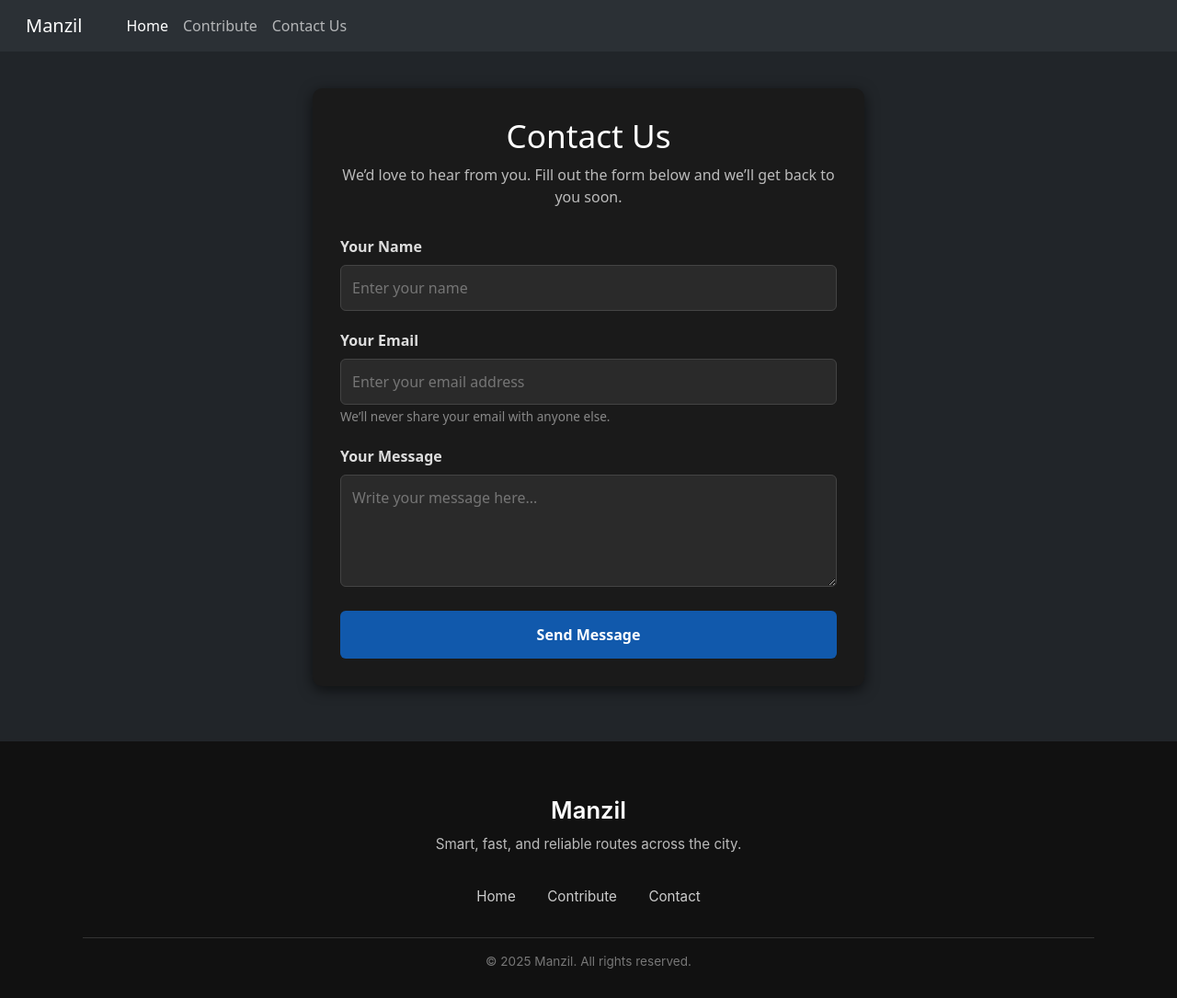
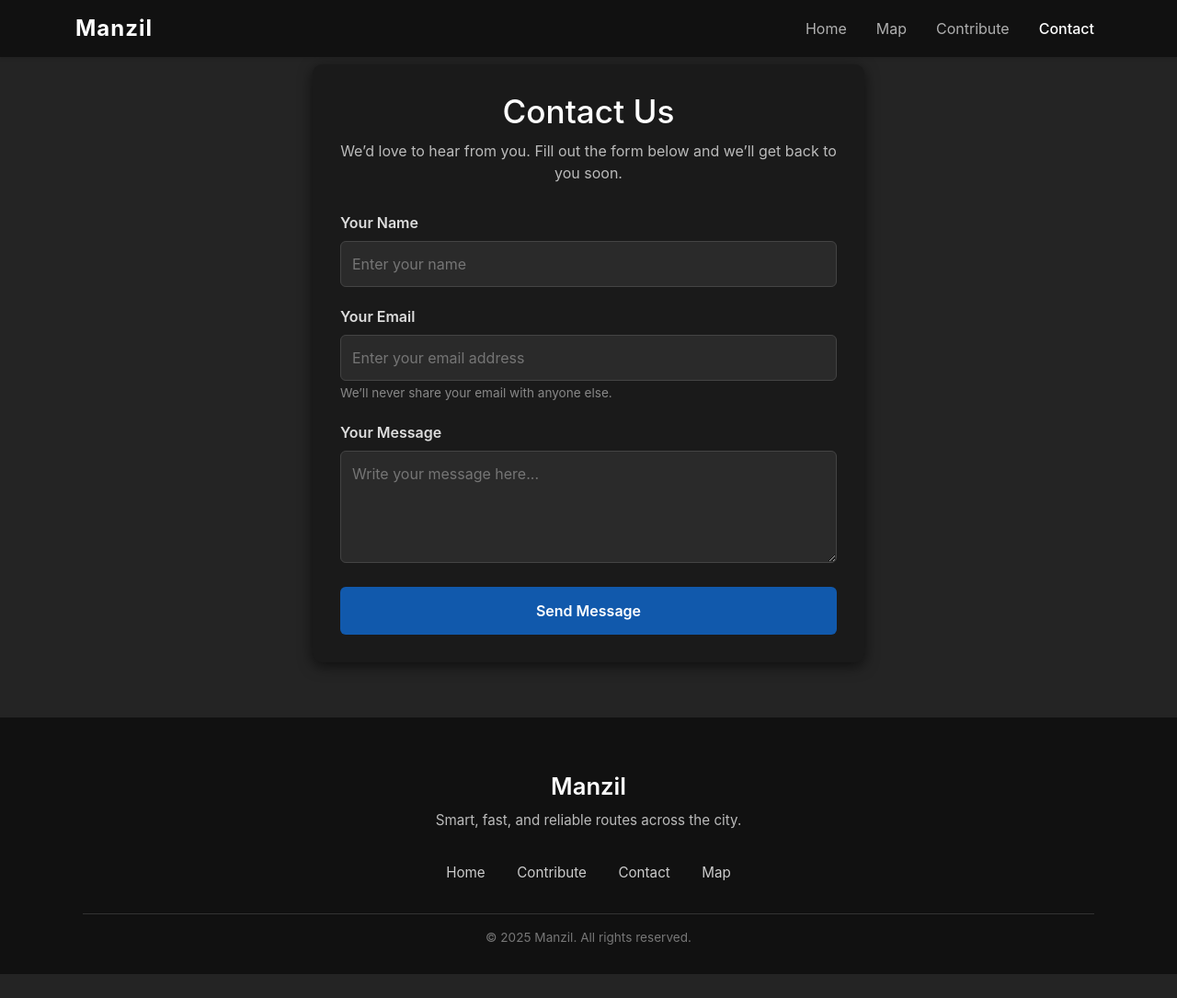
Before and after one commit to msaadirfan/manzil, a Django app: page /contact in a window 1280 px wide. Shown: the whole page at 92% size. After the commit the page ends 1059 px from the top, so only its background shows below. Run offline with Django 5.2, Linux system fonts and the light colour scheme.

Commit message:
updated the ui and added map.html

```diff
--- a/routefinder/urls.py
+++ b/routefinder/urls.py
@@ -7,5 +7,6 @@ urlpatterns=[
     path('contact',views.contact,name='contact'),
     path('home',views.home,name='home'),
     path('stations/',views.station_search,name='station_search'),
-    path('find_route',views.find_route,name='find_route')
+    path('find_route',views.find_route,name='find_route'),
+    path('map',views.map,name='map'),
     ]
--- a/routefinder/views.py
+++ b/routefinder/views.py
@@ -41,6 +41,8 @@ def contribute(request):
 def home(request):
     return render(request,'home.html')
 
+def map(request):
+    return render(request,'map.html')
 
 def station_search(request):
     query = request.GET.get("q", "")
--- /dev/null
+++ b/static/css/base.css
@@ -0,0 +1,51 @@
+/* base.css */
+
+/* General dark background */
+body {
+    background-color: #242424
+    ;
+    color: #e0e0e0;
+    font-family: 'Inter', 'Segoe UI', sans-serif;
+}
+
+/* Navbar */
+.navbar {
+    background-color: #111 !important;
+    transition: background-color 0.3s ease;
+}
+
+.navbar .navbar-brand {
+    color: #ffffff !important;
+    letter-spacing: 1px;
+}
+
+.navbar .nav-link {
+    color: #b0b0b0 !important;
+    margin-left: 1rem;
+    transition: color 0.2s ease;
+}
+
+.navbar .nav-link:hover,
+.navbar .nav-link.active {
+    color: #ffffff !important;
+    font-weight: 500;
+}
+
+/* Flash messages */
+.alert {
+    border-radius: 8px;
+    font-size: 0.95rem;
+}
+
+/* Buttons */
+.btn-primary {
+    background-color: #1db954;
+    border: none;
+    font-weight: 500;
+    padding: 0.6rem 1.3rem;
+    border-radius: 8px;
+}
+
+.btn-primary:hover {
+    background-color: #1aa34a;
+}
--- a/templates/base.html
+++ b/templates/base.html
@@ -1,87 +1,76 @@
 {% load static %}
 <!doctype html>
-<html lang="en" data-bs-theme="dark">
+<html lang="en" >
   <head>
-    <!-- Required meta tags -->
     <meta charset="utf-8">
     <meta name="viewport" content="width=device-width, initial-scale=1">
-    <!-- footer css -->
+
+    <!-- Bootstrap CSS -->
+    <link rel="stylesheet" href="https://cdn.jsdelivr.net/npm/bootstrap@5.3.2/dist/css/bootstrap.min.css">
+
+    <!-- Global Custom CSS -->
+    <link rel="stylesheet" href="{% static 'css/base.css' %}">
+    <!-- Footer CSS -->
     <link rel="stylesheet" href="{% static 'css/footer.css' %}">
-    <!-- Bootstrap CSS -->
-    <link rel="stylesheet" href="https://cdn.jsdelivr.net/npm/bootstrap@5.3.7/dist/css/bootstrap.rtl.min.css" integrity="sha384-Xbg45MqvDIk1e563NLpGEulpX6AvL404DP+/iCgW9eFa2BqztiwTexswJo2jLMue" crossorigin="anonymous">
-    <title>Manzil
-{% block title %}
 
-{% endblock title %}
-</title>
-
+    <title>Manzil {% block title %}{% endblock title %}</title>
   </head>
   <body>
 
-    <!-- Optional JavaScript; choose one of the two! -->
+    <!-- Navbar -->
+    <nav class="navbar navbar-expand-lg navbar-dark bg-dark fixed-top shadow-sm">
+      <div class="container">
+        <!-- Brand -->
+        <a class="navbar-brand fw-bold fs-4" href="/home">Manzil</a>
 
-    <!-- Option 1: Bootstrap Bundle with Popper -->
-    <script src="https://cdn.jsdelivr.net/npm/bootstrap@5.3.7/dist/js/bootstrap.bundle.min.js" integrity="sha384-ndDqU0Gzau9qJ1lfW4pNLlhNTkCfHzAVBReH9diLvGRem5+R9g2FzA8ZGN954O5Q" crossorigin="anonymous"></script>
-
-    <!-- Option 2: Separate Popper and Bootstrap JS -->
-    <!--
-    <script src="https://cdn.jsdelivr.net/npm/@popperjs/core@2.11.8/dist/umd/popper.min.js" integrity="sha384-I7E8VVD/ismYTF4hNIPjVp/Zjvgyol6VFvRkX/vR+Vc4jQkC+hVqc2pM8ODewa9r" crossorigin="anonymous"></script>
-    <script src="https://cdn.jsdelivr.net/npm/bootstrap@5.3.7/dist/js/bootstrap.min.js" integrity="sha384-7qAoOXltbVP82dhxHAUje59V5r2YsVfBafyUDxEdApLPmcdhBPg1DKg1ERo0BZlK" crossorigin="anonymous"></script>
-    -->
-
-   <!-- carousel -->
-   <!-- <link href="https://cdn.jsdelivr.net/npm/bootstrap@5.3.7/dist/css/bootstrap.min.css" rel="stylesheet" integrity="sha384-LN+7fdVzj6u52u30Kp6M/trliBMCMKTyK833zpbD+pXdCLuTusPj697FH4R/5mcr" crossorigin="anonymous">
-   -->
-   <!-- navbar -->
-   <nav class="navbar navbar-expand-lg bg-body-tertiary">
-  <div class="container-fluid">
-    <a class="navbar-brand" href="home">Manzil</a>
-    <button class="navbar-toggler" type="button" data-bs-toggle="collapse" data-bs-target="#navbarNavDropdown" aria-controls="navbarNavDropdown" aria-expanded="false" aria-label="Toggle navigation">
+        <!-- Mobile toggle -->
+        <button class="navbar-toggler" type="button" data-bs-toggle="collapse" data-bs-target="#navbarNav"
+                aria-controls="navbarNav" aria-expanded="false" aria-label="Toggle navigation">
           <span class="navbar-toggler-icon"></span>
         </button>
-    <div class="collapse navbar-collapse" id="navbarNavDropdown">
-      <ul class="navbar-nav">
+
+        <!-- Links -->
+        <div class="collapse navbar-collapse" id="navbarNav">
+          <ul class="navbar-nav ms-auto">
             <li class="nav-item">
-          <a class="nav-link active" aria-current="page" href="home">Home</a>
+              <a class="nav-link {% if request.path == '/home' %}active{% endif %}" href="/home">Home</a>
             </li>
-        <!-- <li class="nav-item ">
-          <a class="nav-link" href="routes">Routes</a>
-        </li> -->
-        <li class="nav-item ">
-          <a class="nav-link" href="contribute">Contribute</a>
+            <li class="nav-item">
+              <a class="nav-link {% if request.path == '/map' %}active{% endif %}" href="/map">Map</a>
             </li>
-        <li class="nav-item ">
-            <a class="nav-link" href="contact">Contact Us</a>
+            <li class="nav-item">
+              <a class="nav-link {% if request.path == '/contribute' %}active{% endif %}" href="/contribute">Contribute</a>
             </li>
-        <!-- <li class="nav-item dropdown">
-          <a class="nav-link dropdown-toggle" href="#" role="button" data-bs-toggle="dropdown" aria-expanded="false">
-            Dropdown link
-          </a>
-          <ul class="dropdown-menu">
-            <li><a class="dropdown-item" href="#">Action</a></li>
-            <li><a class="dropdown-item" href="#">Another action</a></li>
-            <li><a class="dropdown-item" href="#">Something else here</a></li>
-          </ul>
-        </li> -->
+            <li class="nav-item">
+              <a class="nav-link {% if request.path == '/contact' %}active{% endif %}" href="/contact">Contact</a>
+            </li>
           </ul>
         </div>
       </div>
     </nav>
+
+    <!-- Spacing for fixed navbar -->
+    <div style="margin-top: 70px;"></div>
+
+    <!-- Flash messages -->
     {% if messages %}
+      <div class="container mt-3">
         {% for message in messages %}
-        <div class="alert alert-{{ message|lower }} alert-dismissible fade show" role="alert" style="background-color: rgb(99, 99, 21); color: aliceblue; font-size: 20px;" >
+          <div class="alert alert-warning alert-dismissible fade show" role="alert">
             {{ message }}
             <button type="button" class="btn-close" data-bs-dismiss="alert" aria-label="Close"></button>
           </div>
         {% endfor %}
+      </div>
     {% endif %}
 
+    <!-- Page Content -->
+    <main class="container my-5">
+      {% block body %}
+      {% endblock body %}
+    </main>
 
-
-<!-- block for template inheritance -->
-{% block body %}
-    <!-- block for template inheritance -->
-{% endblock body %}
+    <!-- Footer -->
     <footer class="site-footer">
       <div class="footer-container">
         <div class="footer-brand">
@@ -93,6 +82,7 @@
           <a href="/home">Home</a>
           <a href="/contribute">Contribute</a>
           <a href="/contact">Contact</a>
+          <a href="/map">Map</a>
         </div>
 
         <div class="footer-copy">
@@ -101,6 +91,7 @@
       </div>
     </footer>
 
+    <!-- Bootstrap JS -->
+    <script src="https://cdn.jsdelivr.net/npm/bootstrap@5.3.2/dist/js/bootstrap.bundle.min.js"></script>
   </body>
-
 </html>
--- a/templates/home.html
+++ b/templates/home.html
@@ -31,7 +31,8 @@
             <ul id="toSuggestions" class="suggestions-list"></ul>
         </div>
 
-        <button type="submit" class="btn-primary">Find Route</button>
+        <button type="button" class="btn-primary" onclick="this.closest('form').submit()">Find Route</button>
+
     </form>
 </div>
 
```
Also changed, not shown: static/css/home.css (+6 -5 lines), templates/map.html (added, +8 -0 lines). Lines whose indentation alone changed are shown as unchanged.
